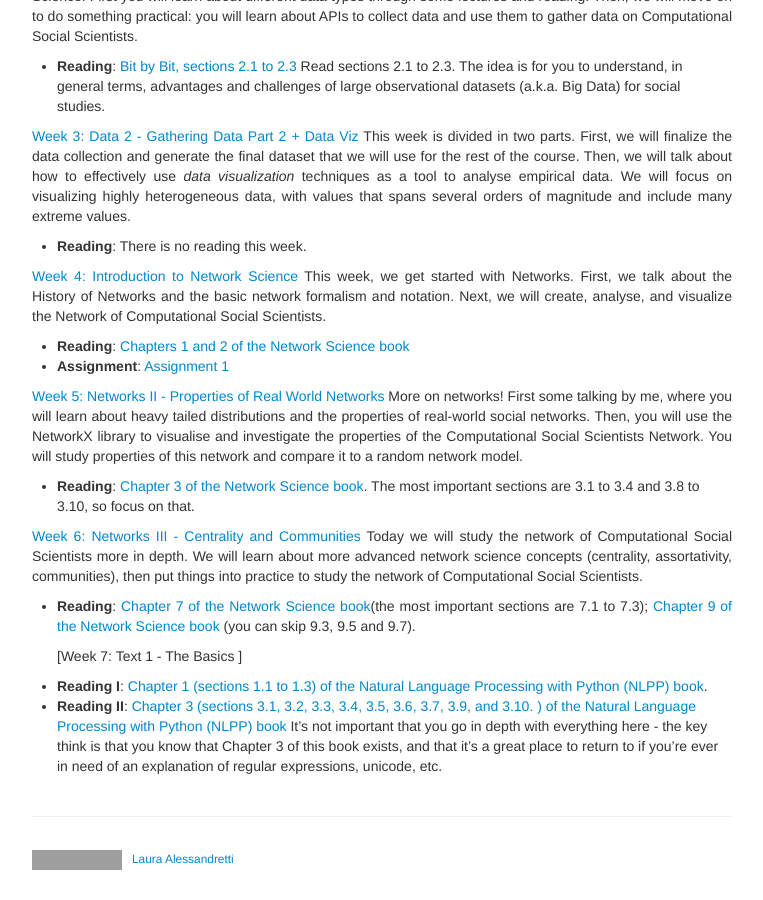
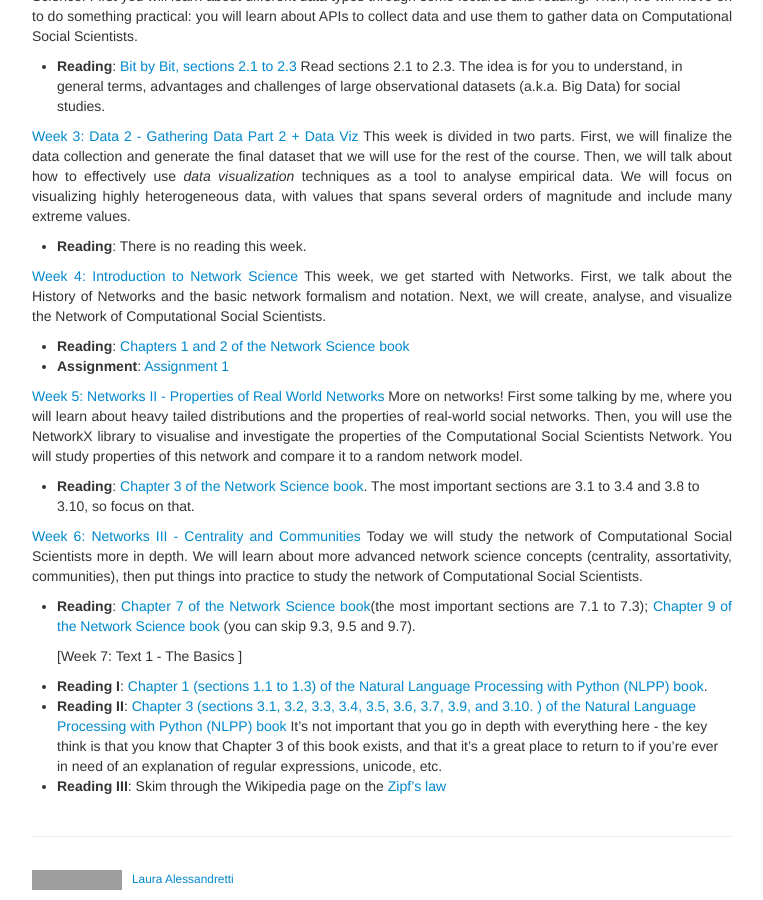
Before and after one commit to Simo067m/comsocsci2024, a Jekyll site: the page built from docs/lectures.md, in a window 1280 px wide and 900 px high, scrolled down 626 px. Shown: the whole window, without its empty margins (258-1021 px from the left). Built offline with Jekyll 4.4.1, drawn with Linux system fonts in a browser that asks for light colours; grey boxes are pictures that could not be loaded.

Commit message:
small changes

```diff
--- a/docs/lectures.md
+++ b/docs/lectures.md
@@ -42,3 +42,4 @@ description: A course led by Laura Alessandretti on Computational Social Science
 
  * __Reading I__: [Chapter 1 (sections 1.1 to 1.3) of the Natural Language Processing with Python (NLPP) book](http://www.nltk.org/book/).
  * __Reading II__: [Chapter 3 (sections 3.1, 3.2, 3.3, 3.4, 3.5, 3.6, 3.7, 3.9, and 3.10. )  of the Natural Language Processing with Python (NLPP) book](http://www.nltk.org/book/) It's not important that you go in depth with everything here - the key think is that you know that Chapter 3 of this book exists, and that it's a great place to return to if you're ever in need of an explanation of regular expressions, unicode, etc.
+* __Reading III__: Skim through the Wikipedia page on the [Zipf's law](https://en.wikipedia.org/wiki/Zipf%27s_law)
```
